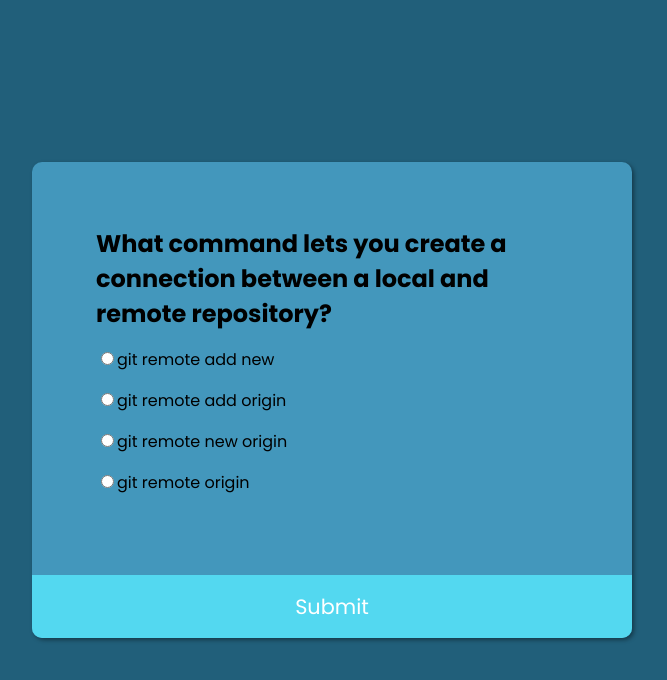
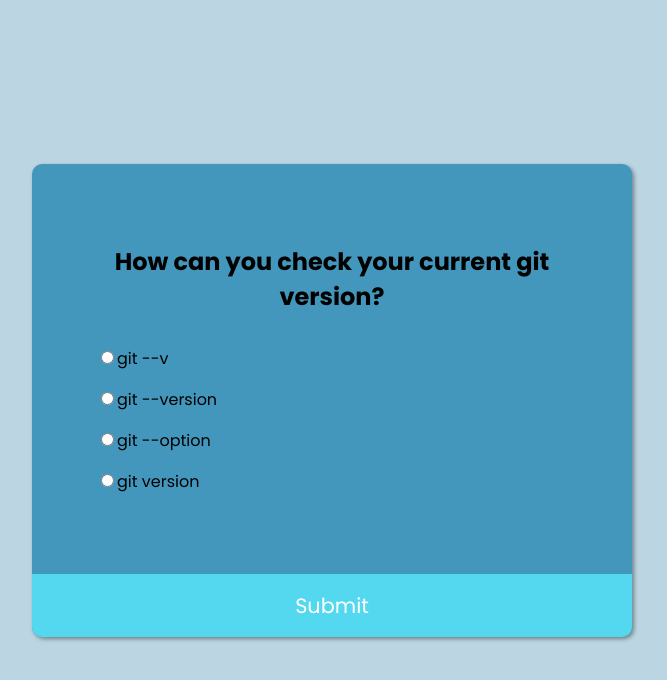
Before and after one commit to khana251/quiz-app, a plain HTML site: page index.html in a window 1280 px wide. Both pictures are taken after a click on the button "Submit". Shown: the whole page, without its empty margins (308-975 px from the left). Drawn offline with Linux system fonts and the light colour scheme.

Commit message:
Committing working version

```diff
--- a/index.html
+++ b/index.html
@@ -9,14 +9,14 @@
     <script src="script.js" defer></script>
 </head>
 <body>
-    <div class="quiz-container">
+    <div class="quiz-container" id="quiz">
         <div class="quiz-header">
             <h2 id="question">Question text</h2>
             <ul>
-                <li><input type="radio" id="a" name="answer"><label id="a_text" for="a">Question</label></li>
-                <li><input type="radio" id="b" name="answer"><label id="b_text" for="b">Question</label></li>
-                <li><input type="radio" id="c" name="answer"><label id="c_text" for="c">Question</label></li>
-                <li><input type="radio" id="d" name="answer"><label id="d_text" for="d">Question</label></li>
+                <li><input type="radio" id="a" name="answer" class="answer"><label id="a_text" for="a">Question</label></li>
+                <li><input type="radio" id="b" name="answer" class="answer"><label id="b_text" for="b">Question</label></li>
+                <li><input type="radio" id="c" name="answer" class="answer"><label id="c_text" for="c">Question</label></li>
+                <li><input type="radio" id="d" name="answer" class="answer"><label id="d_text" for="d">Question</label></li>
             </ul>
         </div>
         <button id="submit">Submit</button>
--- a/script.js
+++ b/script.js
@@ -37,6 +37,9 @@ const quizData = [
     }
 ]
 
+const answersEls = document.querySelectorAll('.answer');
+const quiz = document.getElementById('quiz');
+
 const questionEl = document.getElementById("question");
 const a_text = document.getElementById("a_text");
 const b_text = document.getElementById("b_text");
@@ -45,9 +48,14 @@ const d_text = document.getElementById("d_text");
 const submitButton = document.getElementById('submit');
 
 let currentQuiz = 0;
+let score = 0;
+
 loadQuiz();
 
 function loadQuiz() {
+
+    deselectAnswers();
+
     const currentQuizData = quizData[currentQuiz];
 
     questionEl.innerText = currentQuizData.question;
@@ -59,15 +67,43 @@ function loadQuiz() {
 
 }
 
+function getSelected() {
+    let answer = undefined;
+
+    answersEls.forEach((answerEl) => {
+        if (answerEl.checked) {
+            answer = answerEl.id;
+        }
+    });
+
+    return answer
+
+}
+
+function deselectAnswers() {
+    answersEls.forEach((answerEl) => {
+        answerEl.checked = false;
+    });
+}
+
 submitButton.addEventListener("click", () => {
-    currentQuiz ++;
+    const answer = getSelected();
 
-    if (currentQuiz < quizData.length) {
-        loadQuiz();
-    } else {
-        // TODO show score at the end of the quiz
-        alert("End of quiz");
+    console.log(answer);
+    if (answer){
+        if (answer == quizData[currentQuiz].correct) {
+            score++;
+        }
+
+
+        currentQuiz ++;
+        if (currentQuiz < quizData.length) {
+            loadQuiz();
+        } else {
+            // TODO show score at the end of the quiz
+            quiz.innerHTML = `<h2>You answered ${score}/${quizData.length} questions correctly</h2>
+            <button onClick="location.reload()">Try again</button>`;
+        }
     }
 
-
-})
+});
--- a/style.css
+++ b/style.css
@@ -5,7 +5,7 @@
 }
 
 body {
-    background-color: #215f7a;
+    background-color: #bbd6e2;
     display: flex;
     justify-content: center;
     align-items: center;
@@ -29,6 +29,8 @@ body {
 
 h2 {
     margin: 0;
+    text-align: center;
+    padding: 1rem;
 }
 
 ul {
```
